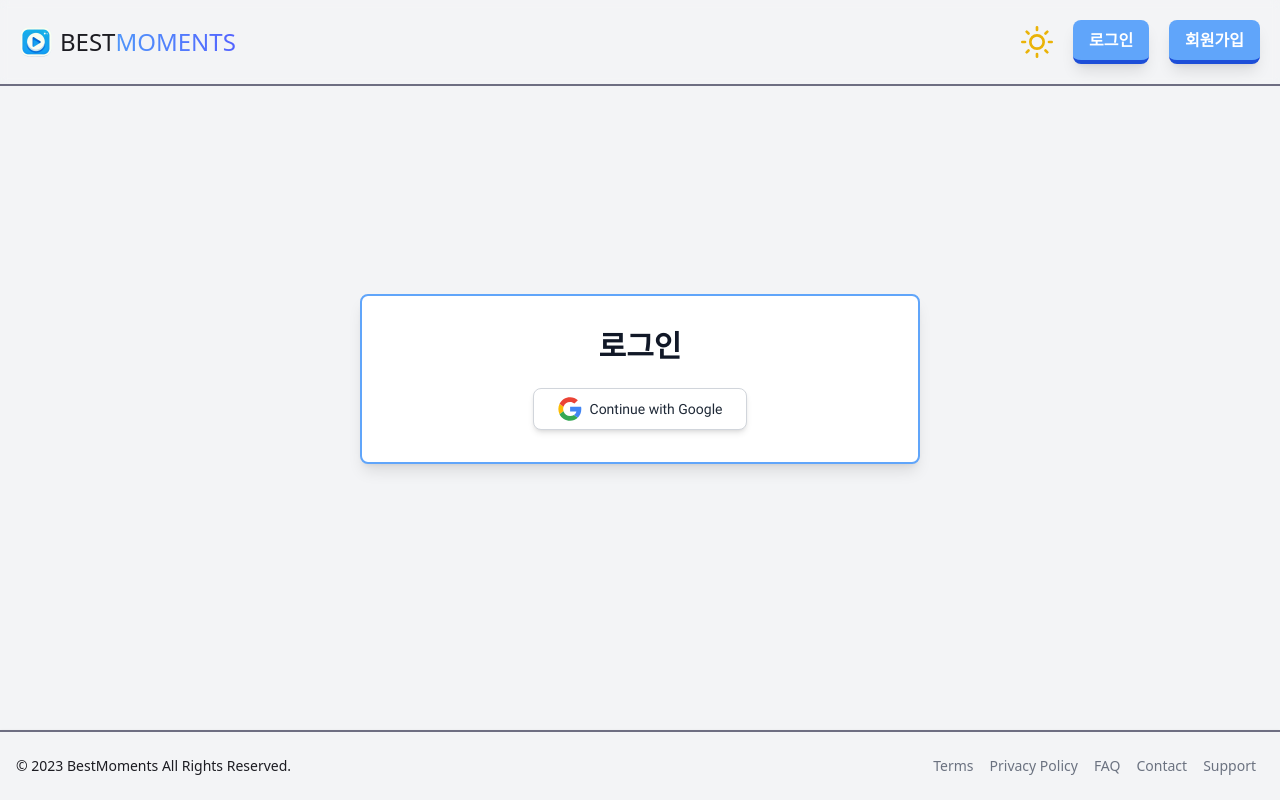
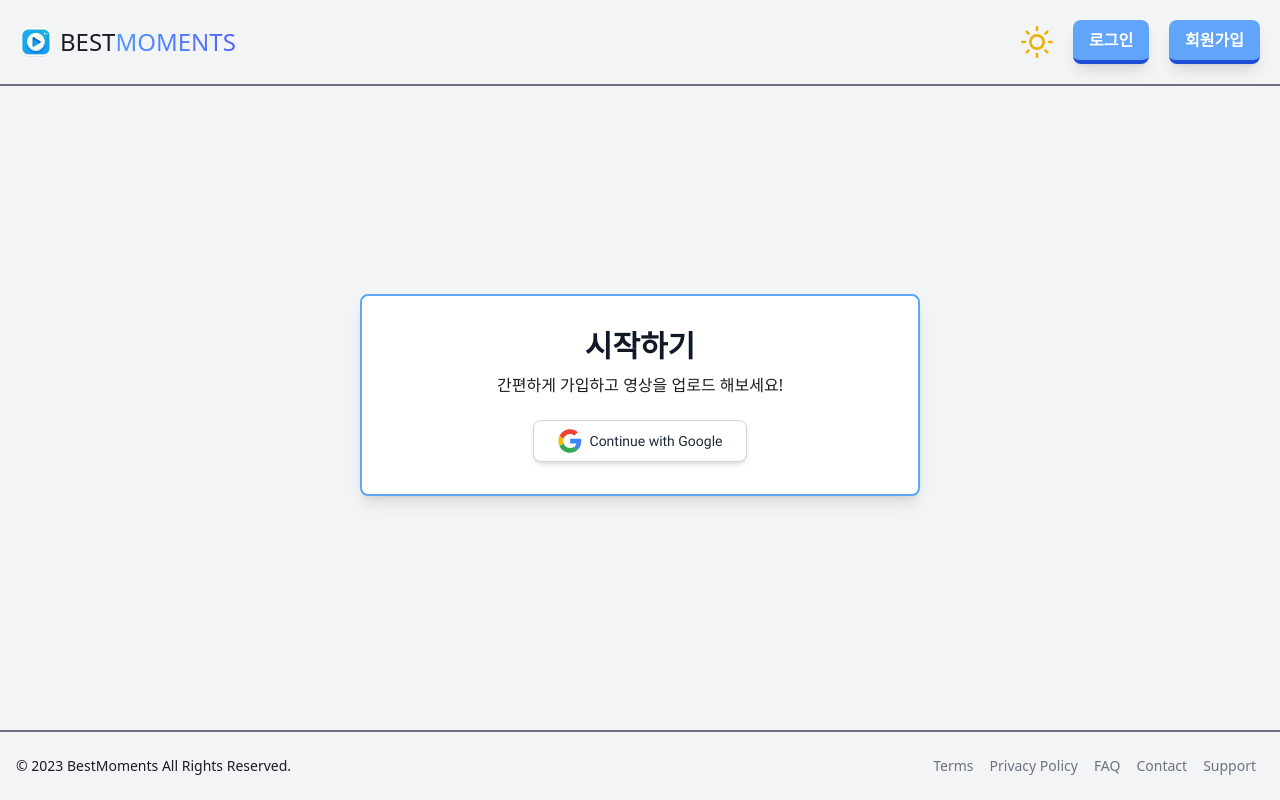
Before and after one commit to Team-J9/BestMoments-React-Frontend, a React (Create React App) app: page /auth in a window 1280 px wide. Built offline with nearby package versions, Linux system fonts and the light colour scheme; no server answers.

Commit message:
design: auth 페이지 디자인 설명 및 업데이트

```diff
--- a/src/components/auth/Form.tsx
+++ b/src/components/auth/Form.tsx
@@ -5,7 +5,8 @@ const AuthForm = () => {
     <section className="flex justify-center items-center my-52">
       <div className="w-[90%] sm:w-[560px] bg-white dark:bg-gray-800 p-8 rounded-lg shadow-lg flex flex-col items-center border-2 border-blue-400">
         <header className="mb-6">
-          <h1 className="text-3xl font-bold text-gray-900 dark:text-gray-100">로그인</h1>
+          <h1 className="text-3xl text-center font-bold text-gray-900 dark:text-gray-100">시작하기</h1>
+          <p className="mt-2">간편하게 가입하고 영상을 업로드 해보세요!</p>
         </header>
         <div className="w-full flex flex-col items-center">
           <GoogleLoginButton />
```
